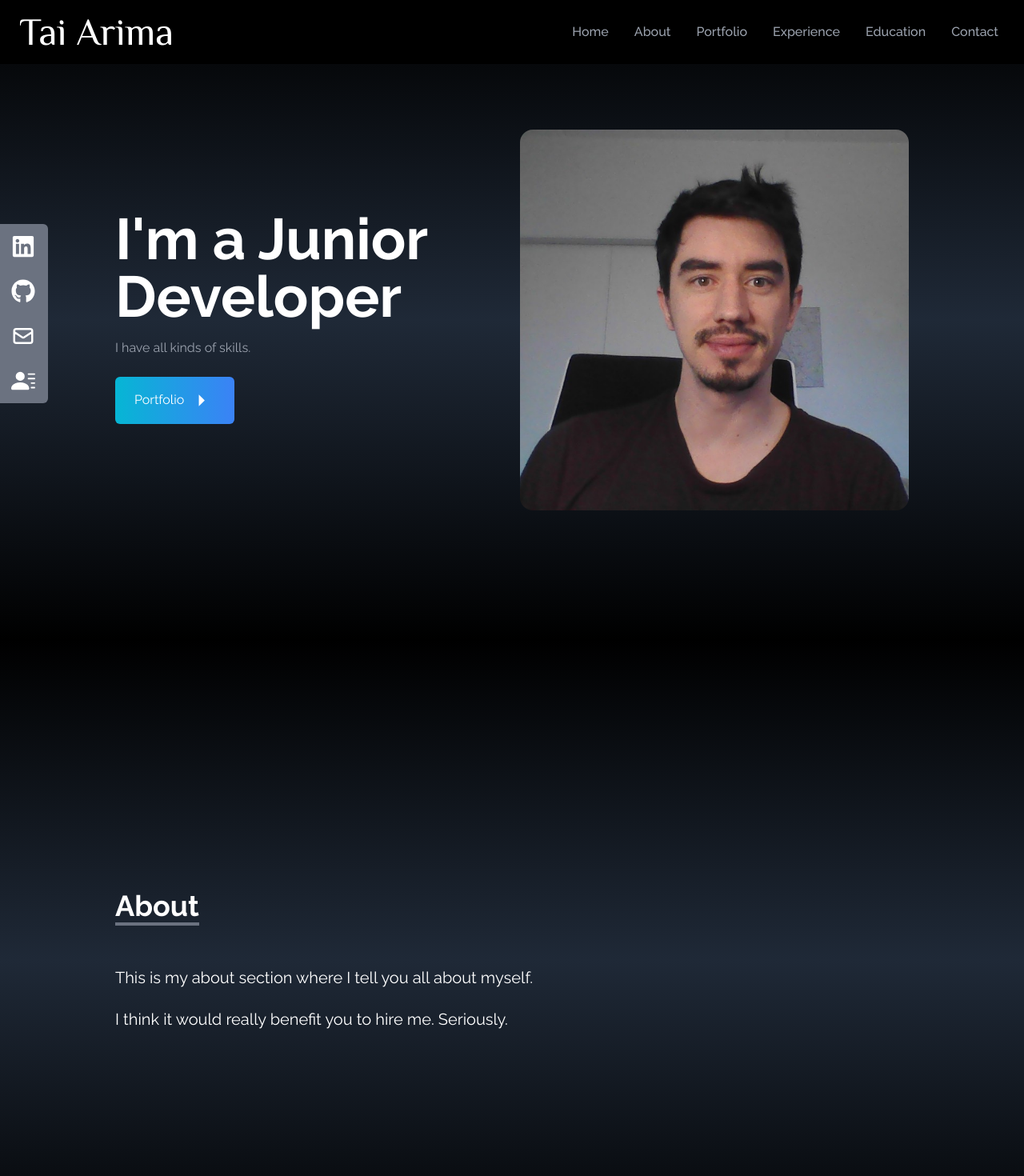
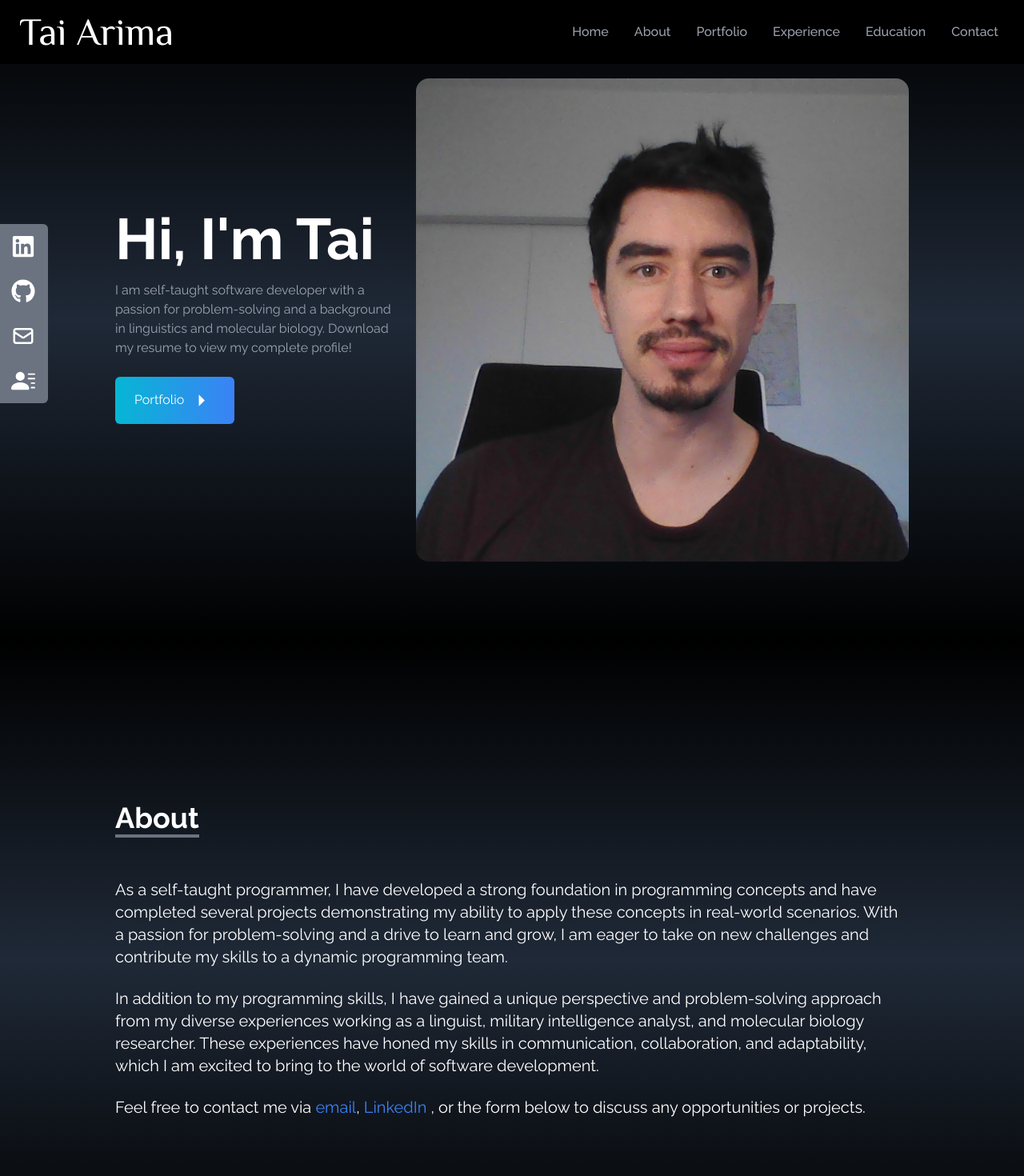
Before and after one commit to taiarima/portfolio-site, a React (Create React App) app: page / in a window 1280 px wide. Shown: the top 1470 px of the page at 80% size. Built offline with nearby package versions, Linux system fonts and the light colour scheme.

Commit message:
Made some changes to text and port links.

```diff
--- a/src/components/About.jsx
+++ b/src/components/About.jsx
@@ -13,12 +13,37 @@ const About = () => {
           </p>
         </div>
         <p className="text-xl mt-10">
-          This is my about section where I tell you all about myself.
+          As a self-taught programmer, I have developed a strong foundation in
+          programming concepts and have completed several projects demonstrating
+          my ability to apply these concepts in real-world scenarios. With a
+          passion for problem-solving and a drive to learn and grow, I am eager
+          to take on new challenges and contribute my skills to a dynamic
+          programming team.
         </p>
         <br />
 
         <p className="text-xl">
-          I think it would really benefit you to hire me. Seriously.
+          In addition to my programming skills, I have gained a unique
+          perspective and problem-solving approach from my diverse experiences
+          working as a linguist, military intelligence analyst, and molecular
+          biology researcher. These experiences have honed my skills in
+          communication, collaboration, and adaptability, which I am excited to
+          bring to the world of software development.
+        </p>
+        <br />
+        <p className="text-xl">
+          Feel free to contact me via{" "}
+          <a className="text-blue-500" href="mailto:tai.arima@colorado.edu">
+            email
+          </a>
+          ,{" "}
+          <a
+            href="https://www.linkedin.com/in/taiarima/"
+            className="text-blue-500"
+          >
+            LinkedIn
+          </a>{" "}
+          , or the form below to discuss any opportunities or projects.
         </p>
       </div>
     </div>
--- a/src/components/Home.jsx
+++ b/src/components/Home.jsx
@@ -12,10 +12,12 @@ const Home = () => {
       <div className="max-w-screen-lg mx-auto flex flex-col items-center justify-center h-full px-4 md:flex-row">
         <div className="flex flex-col justify-center h-full">
           <h2 className="text-4xl sm:text-7xl font-bold text-white">
-            I'm a Junior Developer
+            Hi, I'm Tai
           </h2>
-          <p className="text-gray-400 py-4 max-w-md">
-            I have all kinds of skills.
+          <p className="text-gray-400 py-4 pr-4 max-w-md">
+            I am self-taught software developer with a passion for
+            problem-solving and a background in linguistics and molecular
+            biology. Download my resume to view my complete profile!
           </p>
           <div>
             <Link
--- a/src/components/Portfolio.jsx
+++ b/src/components/Portfolio.jsx
@@ -58,7 +58,10 @@ const Portfolio = () => {
                   Site
                 </button>
 
-                <button  onclick={`window.location.href='https://w3docs.com';`} className="w-1/2 px-6 py-3 m-4 duration-200 hover:scale-105">
+                <button
+                  onClick={() => window.open(code, "_blank")}
+                  className="w-1/2 px-6 py-3 m-4 duration-200 hover:scale-105"
+                >
                   Code
                 </button>
               </div>
```
